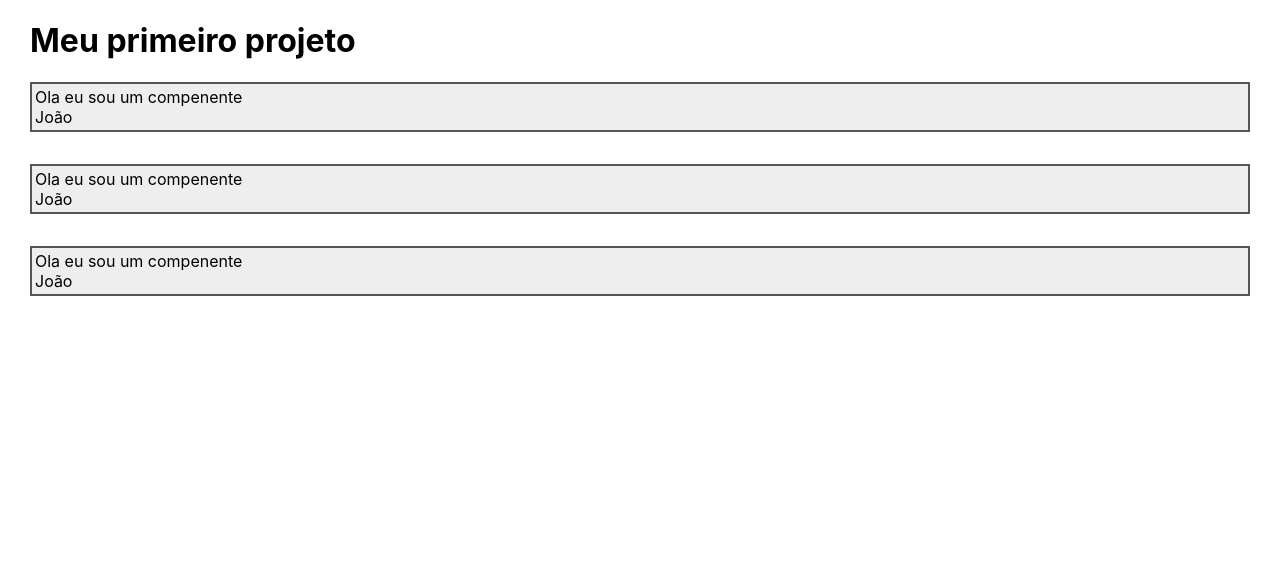
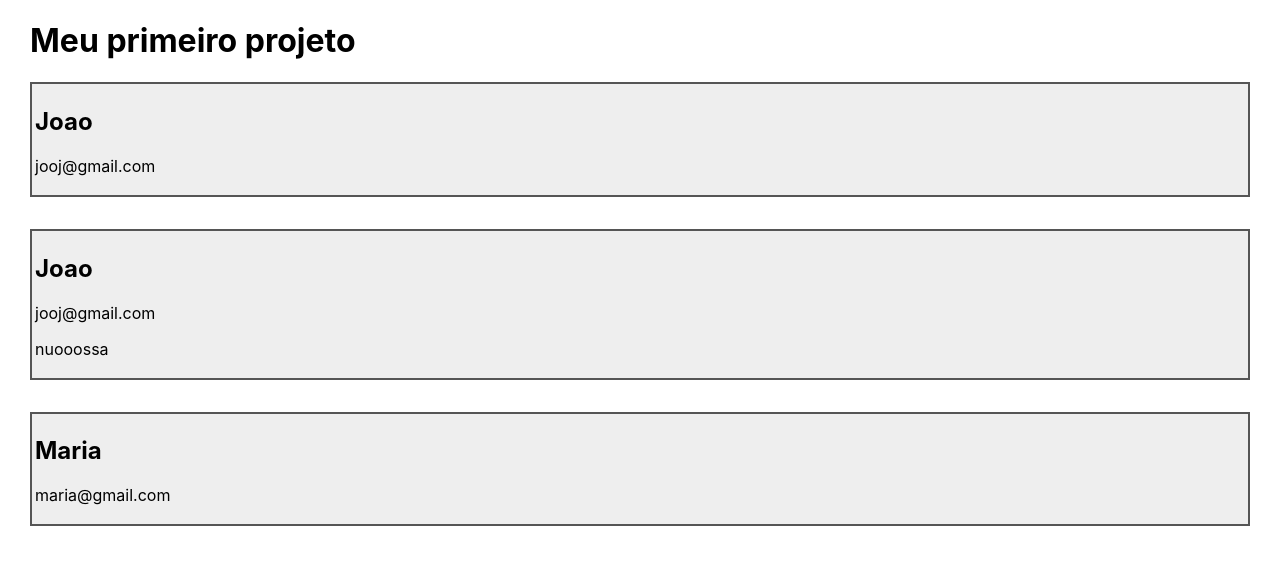
Before and after one commit to joaopedro7423/primeiroReact, a React (Create React App) app in the folder react-basico/: page / in a window 1280 px wide. Shown: the top 564 px of the page. Built offline with nearby package versions, Linux system fonts and the light colour scheme.

Commit message:
Propriedades com componentes

```diff
--- a/react-basico/src/App.js
+++ b/react-basico/src/App.js
@@ -1,16 +1,26 @@
-import logo from './logo.svg';
+import React from 'react';
 import './App.css';
 
-import Comentario from './components/Comentarios';
+import Comentario from './components/Comentarios.js';
 
 // para iniciar o server npm start
 function App() {
   return (
     <div className="App">
-      <h1>Meu primeiro projeto</h1>
-      <Comentario/>
-      <Comentario/>
-      <Comentario/>
+
+
+        <h1>Meu primeiro projeto</h1>
+    {/* tradicional com uma linha */}
+        <Comentario nome="Joao" email="jooj@gmail.com" data ={new Date(2020, 10, 29)} />
+
+
+        {/* como se fosse tag para pegar os afiliados */}
+          <Comentario nome="Joao" email="jooj@gmail.com" data ={new Date(2020, 10, 29)} >
+          nuooossa
+         </Comentario>
+
+          <Comentario nome="Maria" email="maria@gmail.com" data={new Date(2020, 3, 12)} />
+
     </div>
   );
 }
--- a/react-basico/src/components/Comentarios.js
+++ b/react-basico/src/components/Comentarios.js
@@ -3,11 +3,15 @@ import React from 'react';
 //importar o css
 import './Comentario.css';
 
-const Comentario = () =>(
-    <div className="Comentario">
-         <div>Ola eu sou um compenente</div>
-            João
-            </div>
+const Comentario = props =>(
+
+   <div className="Comentario">
+            <h2>{props.nome}</h2>
+            <p>{props.email}</p>
+            <p>{props.children}</p>
+            {/* <p>{props.data.toString()}</p> */}
+    </div>
+
 );
 
 export default Comentario;
```
